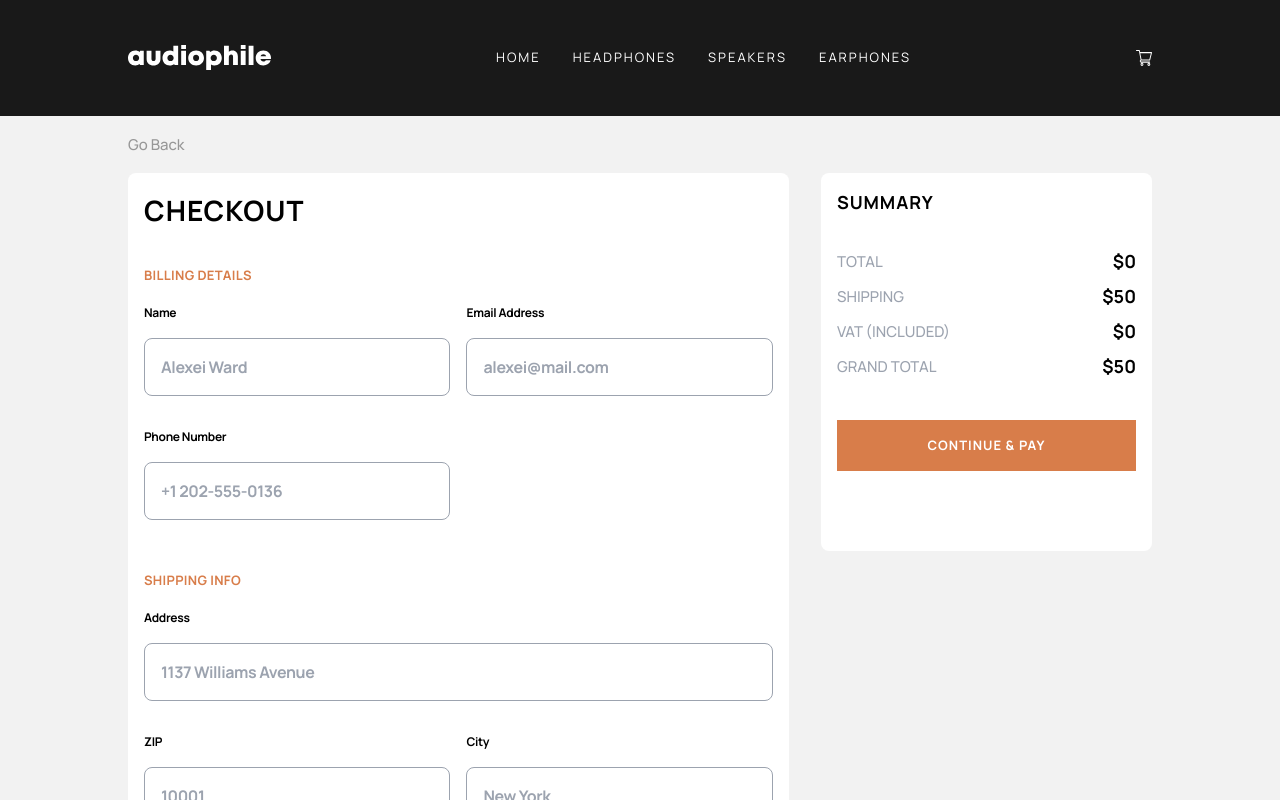
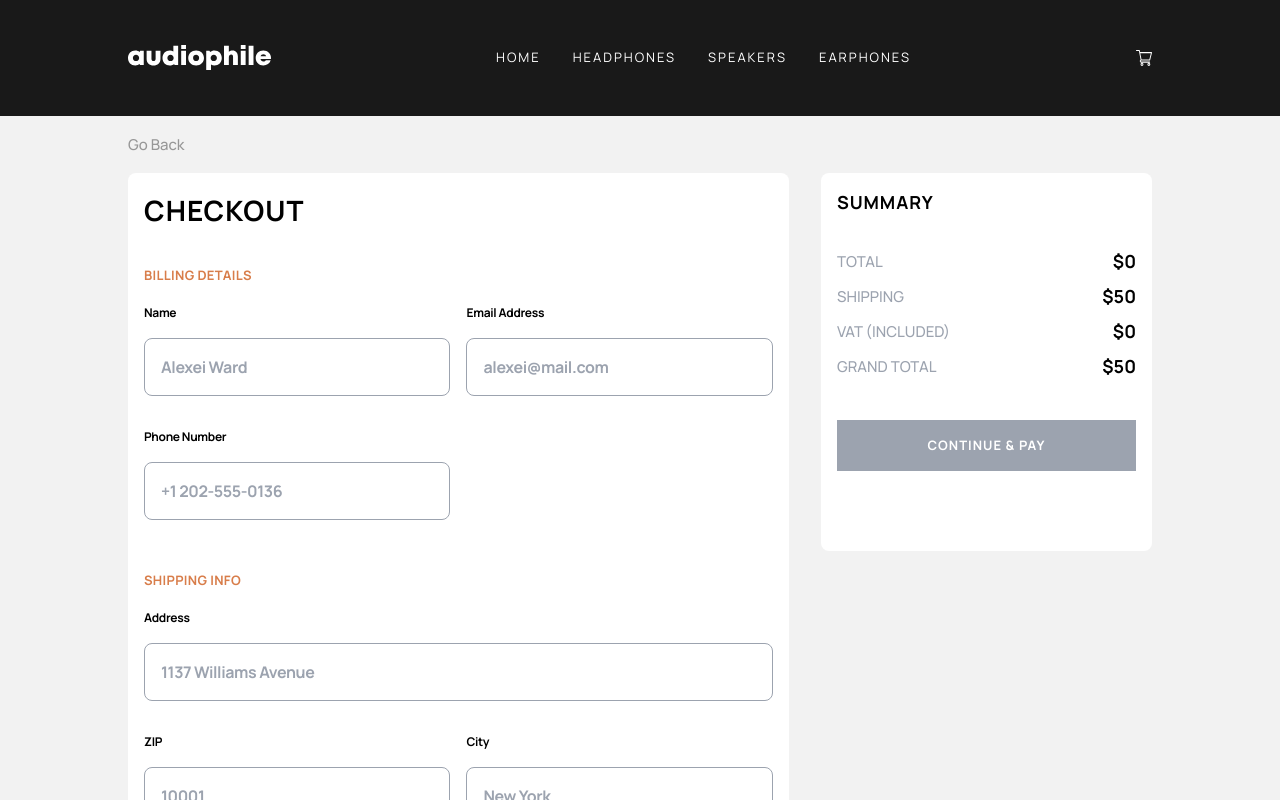
Before and after one commit to lemreyes/audiophile, a Next.js app: page /Checkout in a window 1280 px wide. Shown: the top 800 px of the page. Built offline with nearby package versions, Linux system fonts and the light colour scheme.

Commit message:
pay button disable based on total

```diff
--- a/src/app/Checkout/page.tsx
+++ b/src/app/Checkout/page.tsx
@@ -95,8 +95,10 @@ export default function CheckoutPage() {
           Go Back
         </span>
       </div>
-      <main className="w-10/12 tablet:w-11/12 desktop:w-4/5 wide:w-3/5
-                        desktop:flex desktop:flex-row desktop:items-start desktop:gap-x-8">
+      <main
+        className="w-10/12 tablet:w-11/12 desktop:w-4/5 wide:w-3/5
+                        desktop:flex desktop:flex-row desktop:items-start desktop:gap-x-8"
+      >
         <section className="bg-white rounded-lg p-4 mt-4 desktop:w-2/3 desktop:mb-16">
           <h1 className="text-[28px] font-bold tracking-[1px] uppercase">
             Checkout
@@ -535,7 +537,11 @@ export default function CheckoutPage() {
               </span>
             </div>
 
-            <button className="w-full mt-8 py-4 uppercase text-white text-[13px] font-bold tracking-[1px] bg-accent hover:bg-accentHover ">
+            <button
+              className="w-full mt-8 py-4 uppercase text-white text-[13px] font-bold tracking-[1px] bg-accent
+                                hover:bg-accentHover disabled:bg-gray-400"
+              disabled={totalSummary === 0}
+            >
               continue & pay
             </button>
           </div>
```
